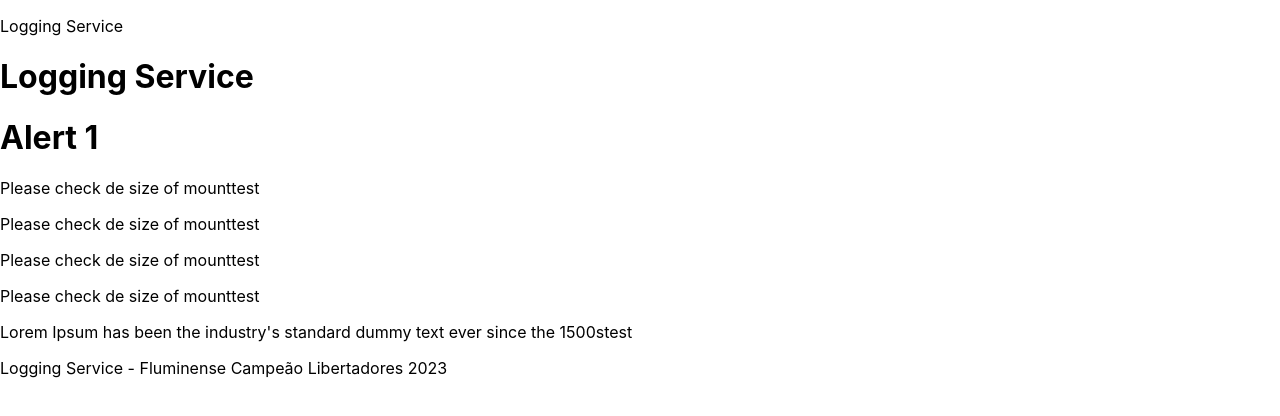
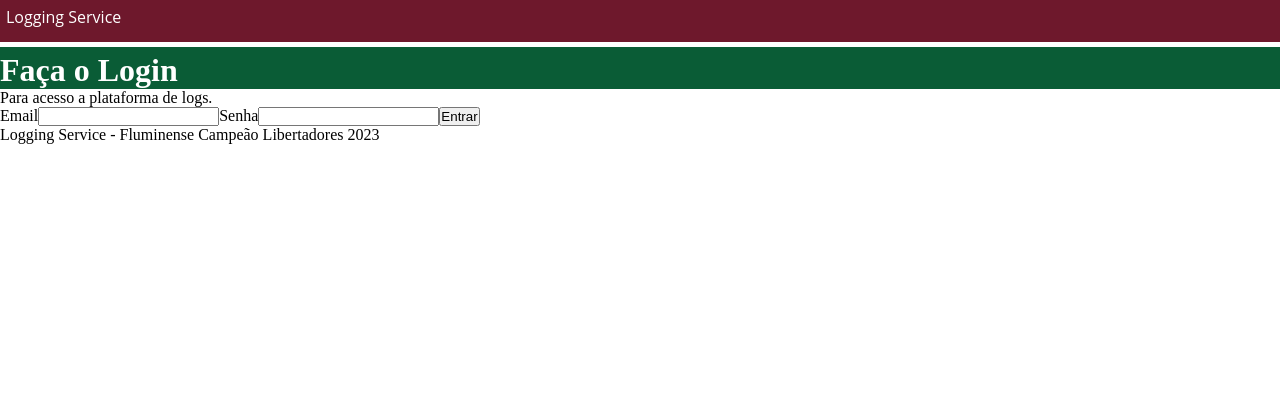
Before and after one commit to caiosfg/logging-service, a React (Create React App) app in the folder Frontend/: page / in a window 1280 px wide. Shown: the top 416 px of the page. Built offline with nearby package versions, Linux system fonts and the light colour scheme.

Commit message:
Config do styled-component

```diff
--- a/Frontend/package.json
+++ b/Frontend/package.json
@@ -13,6 +13,7 @@
     "react": "^18.2.0",
     "react-dom": "^18.2.0",
     "react-scripts": "5.0.1",
+    "styled-components": "^6.1.1",
     "typescript": "^4.9.5",
     "web-vitals": "^2.1.4"
   },
@@ -39,5 +40,8 @@
       "last 1 firefox version",
       "last 1 safari version"
     ]
+  },
+  "devDependencies": {
+    "@types/styled-components": "^5.1.30"
   }
 }
--- a/Frontend/src/App.tsx
+++ b/Frontend/src/App.tsx
@@ -1,19 +1,36 @@
-import { Card } from "./components/Card";
 import { Layout } from "./components/Layout";
+import styled from "styled-components";
+
+
+const Box = styled.div`
+  background-color: #0A5C36;
+  padding-top: 5px;
+  margin-top: 5px;
+  color: white;
+`
 
 function App() {
   return (
     <Layout>
         <div>
-          <h1>Logging Service</h1>
-          <Card
-            id={1}
-            ip= 'test'
-            date = 'test'
-            name = 'test'
-            type ='test'
-            text = 'test'
-          />
+          <Box>
+            <h1>Faça o Login</h1>
+          </Box>
+          <p>Para acesso a plataforma de logs.</p>
+          <label htmlFor="emailInput">
+            Email
+          </label>
+          <input id="emailInput" type="email" />
+
+          <label htmlFor="passwordInput">
+            Senha
+          </label>
+          <input id="passwordInput"  type="password" />
+
+
+          <button>
+            Entrar
+          </button>
         </div>
     </Layout>
   );
--- /dev/null
+++ b/Frontend/src/components/Header/Header.css
@@ -0,0 +1,14 @@
+
+* {
+    padding: 0px;
+    margin: 0px;
+    box-sizing: content-box;
+}
+
+.header {
+    padding: 6px;
+    color: white;
+    font-family: 'Open Sans', sans-serif;
+    background-color: #6e182c;
+    height: 30px;
+}
--- a/Frontend/src/components/Header.tsx
+++ b/Frontend/src/components/Header/Header.tsx
@@ -1,6 +1,8 @@
+import './Header.css'
+
 export const Header =  () => {
     return(
-        <div>
+        <div className='header'>
             <p>Logging Service</p>
         </div>
     )
--- a/Frontend/src/components/Layout.tsx
+++ b/Frontend/src/components/Layout.tsx
@@ -1,5 +1,5 @@
 import { Footer } from "./Footer"
-import { Header } from "./Header"
+import { Header } from "./Header/Header"
 
 export const Layout = ({ children } : any) => {
     return (
--- a/Frontend/src/index.css
+++ /dev/null
@@ -1,13 +0,0 @@
-body {
-  margin: 0;
-  font-family: -apple-system, BlinkMacSystemFont, 'Segoe UI', 'Roboto', 'Oxygen',
-    'Ubuntu', 'Cantarell', 'Fira Sans', 'Droid Sans', 'Helvetica Neue',
-    sans-serif;
-  -webkit-font-smoothing: antialiased;
-  -moz-osx-font-smoothing: grayscale;
-}
-
-code {
-  font-family: source-code-pro, Menlo, Monaco, Consolas, 'Courier New',
-    monospace;
-}
--- a/Frontend/src/index.tsx
+++ b/Frontend/src/index.tsx
@@ -1,6 +1,5 @@
 import React from 'react';
 import ReactDOM from 'react-dom/client';
-import './index.css';
 import App from './App';
 import reportWebVitals from './reportWebVitals';
 
```
Also changed, not shown: 1 other file (tests, documents, lock files or other folders).
